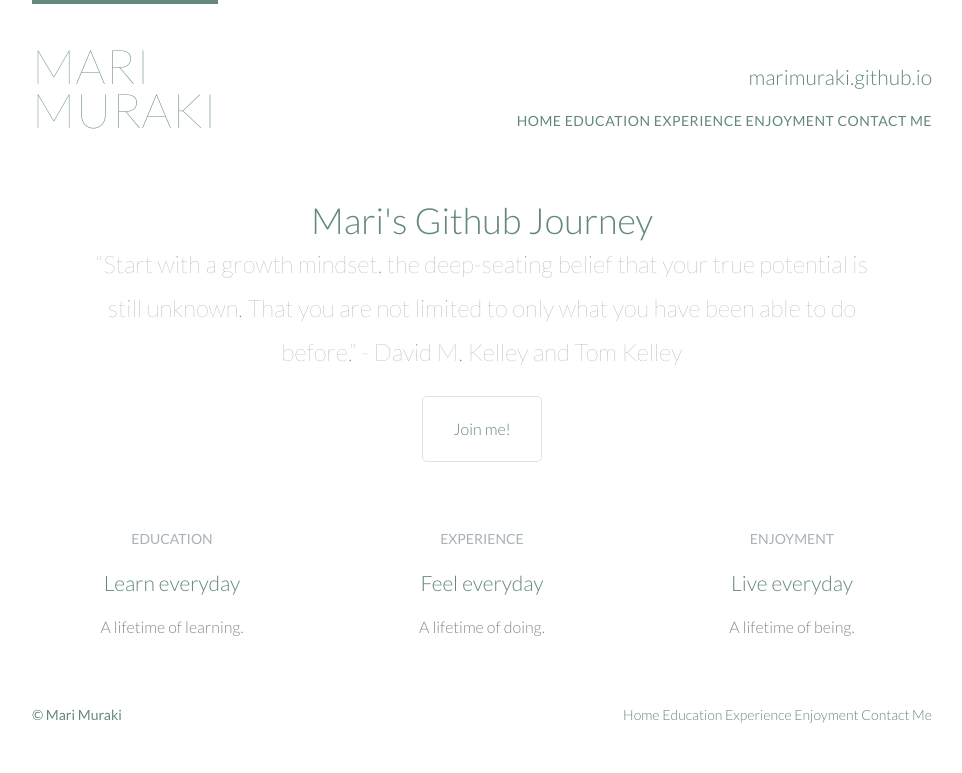
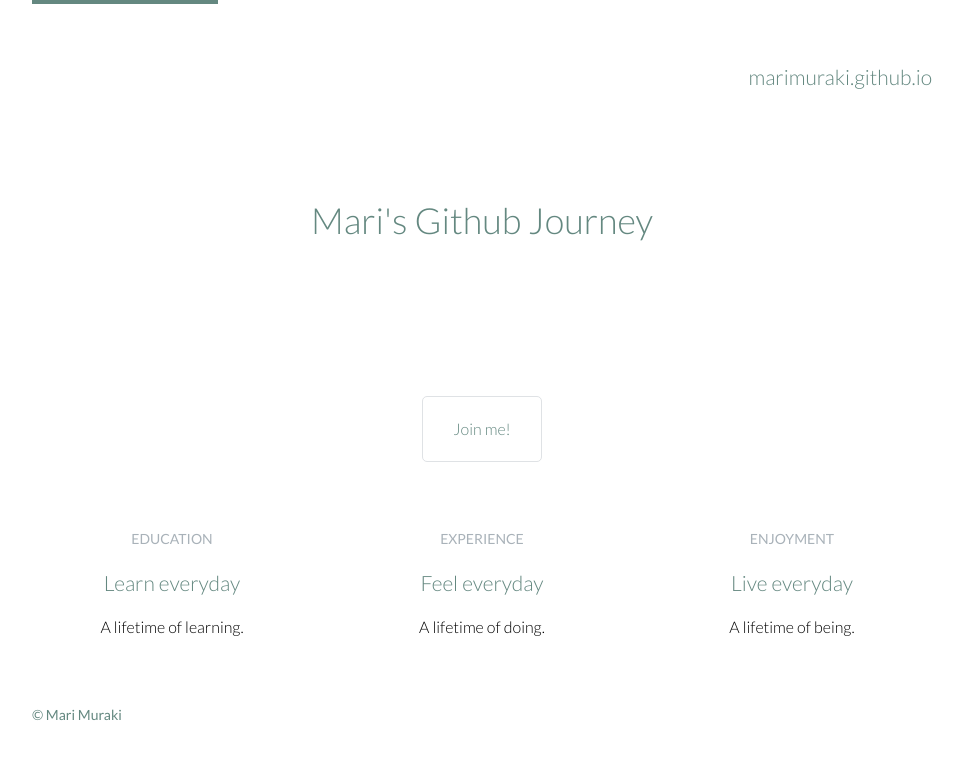
Before and after one commit to marimuraki/marimuraki.github.io, a plain HTML site: page index.html in a window 1280 px wide. Shown: the whole page, without its empty margins (158-1120 px from the left). Drawn offline with Linux system fonts and the light colour scheme.

Commit message:
add background colors & change link colors

```diff
--- a/assets/stylesheets/main.css
+++ b/assets/stylesheets/main.css
@@ -55,6 +55,7 @@ table {
 */
 
 body {
+  background: #293f50
   color: #888;
   font: 300 16px/22px "Lato", "Open Sans", "Helvetica Neue", Helvetica, Arial, sans-serif;
 }
@@ -231,7 +232,7 @@ em {
 
 /*
   ========================================
-  Primary header
+  Primary header & footer
   ========================================
 */
 
@@ -246,12 +247,6 @@ em {
   text-align: right;
 }
 
-/*
-  ========================================
-  Primary footer
-  ========================================
-*/
-
 .primary-footer {
   color: #648880;
   font-size: 14px;
@@ -262,6 +257,16 @@ em {
 .primary-footer small {
   float: left;
   font-weight: 400;
+}
+
+.primary-header a,
+.primary-footer a {
+  color: #fff;
+}
+
+.primary-header a:hover,
+.primary-footer a:hover {
+  color: #648880;
 }
 
 /*
@@ -288,6 +293,7 @@ em {
 */
 
 .inspire {
+  color:#fff;
   line-height: 44px;
   padding: 22px 80px 66px 80px;
   text-align: center;
--- a/index.html
+++ b/index.html
@@ -12,7 +12,7 @@
 
 		<!-- Header -->
 
-		<header class="container group">
+		<header class="primary-header container group">
 
 			<h1 class="logo">
 				<a href="index.html">Mari <br> Muraki</a>
```
Also changed, not shown: contact.html (+1 -1 lines), education.html (+1 -1 lines), enjoyment.html (+1 -1 lines), experience.html (+1 -1 lines).
